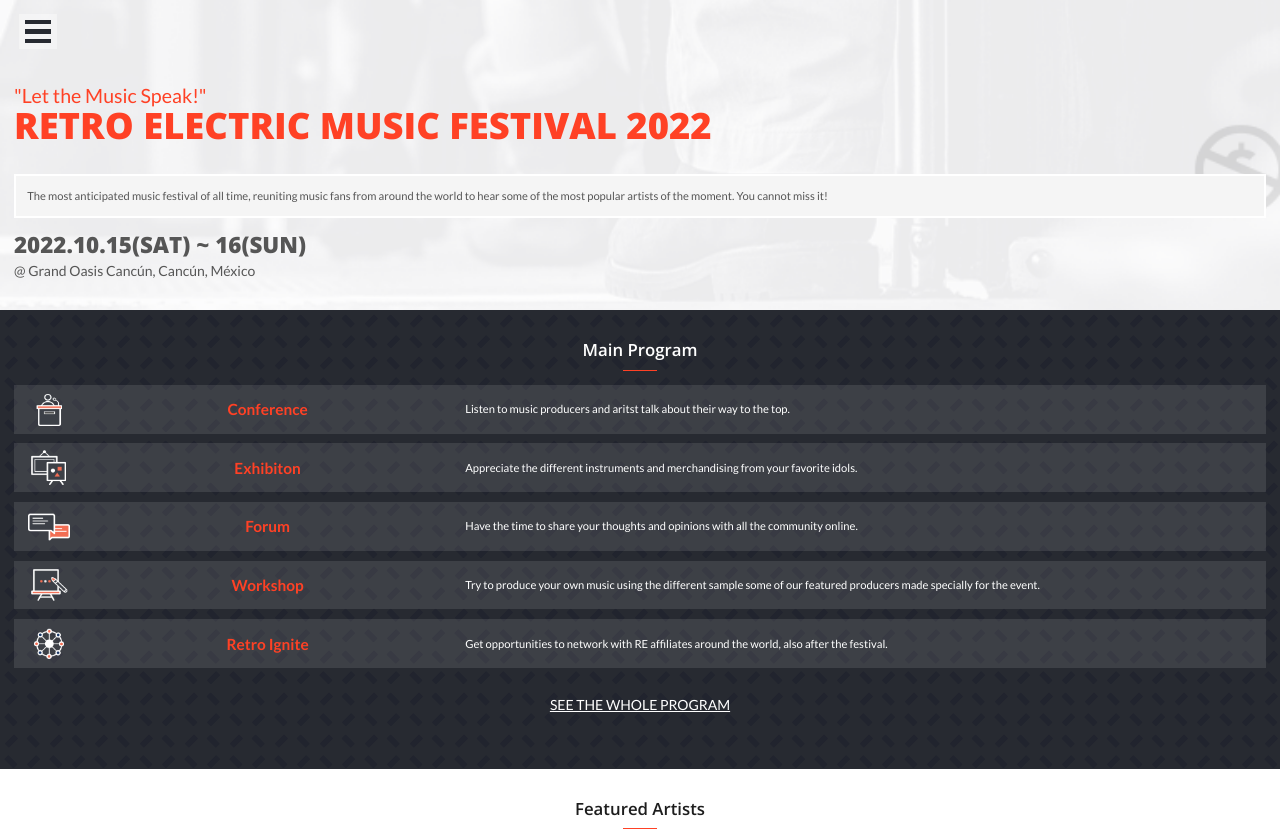
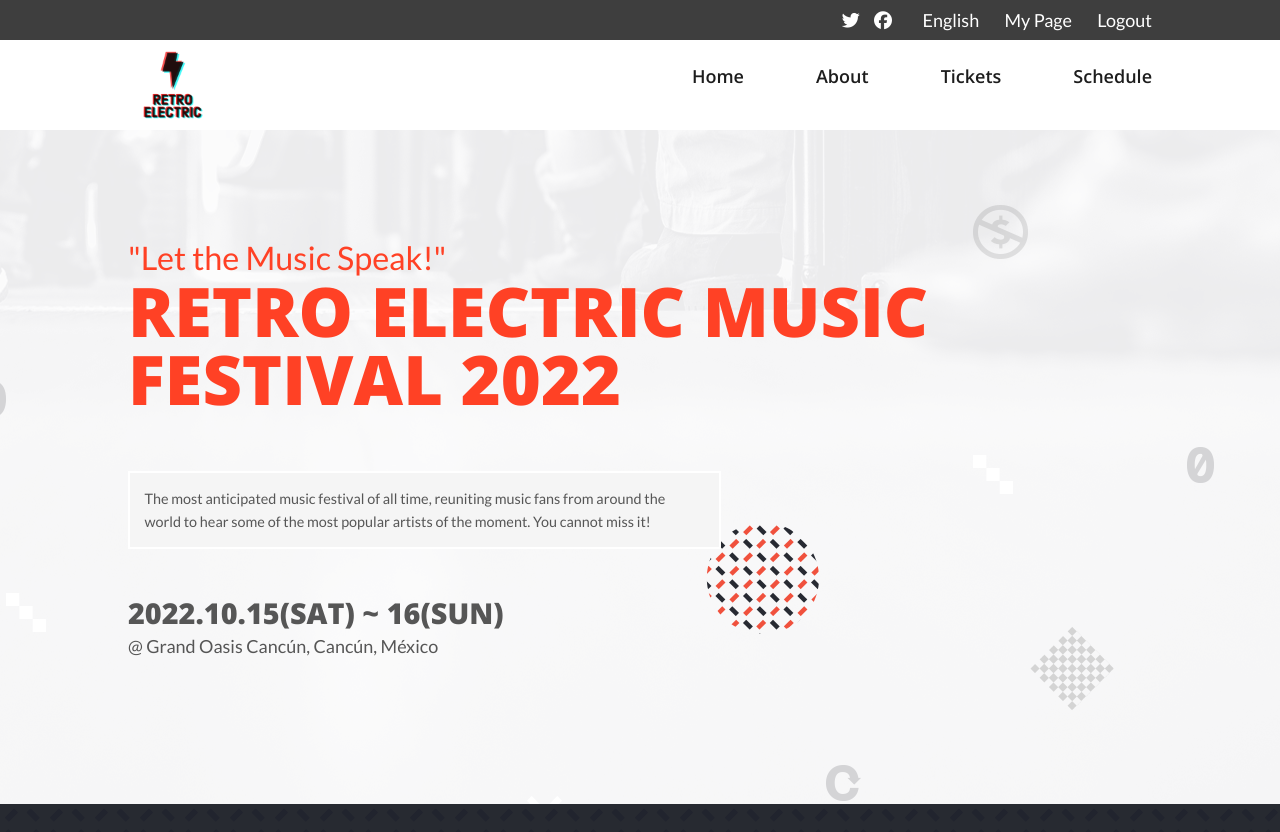
Before and after one commit to SlowKingV/conference-page, a website: page index.html in a window 1280 px wide. Shown: the top 832 px of the page. Drawn offline with nearby package versions, Linux system fonts and the light colour scheme.

Commit message:
Add desktop styles for index page

```diff
--- a/css/custom_properties.css
+++ b/css/custom_properties.css
@@ -1,11 +1,13 @@
 :root {
   /* Font Properties */
-  --nav-links-fs: 2em;
+  --nav-links-fs: 1.7em;
+  --small-links-fs: 1em;
   --title1-ff: 'Open Sans', sans-serif;
   --title1-fs: 2.6em;
   --title2-fs: 1.2em;
   --title2-fw: 600;
   --title3-fs: 1.1em;
+  --slogan-fs: 1.4em;
   --subtitle-fs: 0.8em;
   --description-fs: 0.7em;
   --content-ff: 'Lato', sans-serif;
@@ -28,4 +30,12 @@
 
   /* Spacing */
   --root-padding: 1em;
+  --desktop-max-width: 1024px;
 }
+
+@media (min-width: 768px) {
+  :root {
+    --title1-fs: 3.8em;
+    --slogan-fs: 1.8em
+  }
+}
--- a/css/footer.css
+++ b/css/footer.css
@@ -30,3 +30,26 @@
 #footer .logo {
   width: 3em;
 }
+
+@media (min-width: 768px) {
+  #partner .img {
+    width: 10%;
+  }
+
+  #footer {
+    padding-right: 5em;
+  }
+
+  #footer .left-box {
+    justify-content: flex-end;
+  }
+
+  #footer .logo {
+    width: 5em;
+    margin-right: 10em;
+  }
+
+  .notice br {
+    display: none;
+  }
+}
--- a/css/global.css
+++ b/css/global.css
@@ -1,7 +1,7 @@
 @import url('custom_properties.css');
 
 html {
-  font-size: 14px;
+  font-size: 18px;
   overflow-x: hidden;
 }
 
@@ -76,6 +76,10 @@ figure {
   margin: 0;
 }
 
+.d-none {
+  display: none !important;
+}
+
 .container {
   box-sizing: border-box;
   width: 100vw;
@@ -83,6 +87,6 @@ figure {
 
 .slogan {
   color: var(--main-active);
-  font-size: 1.4em;
+  font-size: var(--slogan-fs);
   font-style: normal;
 }
--- a/css/home.css
+++ b/css/home.css
@@ -109,3 +109,67 @@
   color: var(--main-active);
   margin-left: 0.5em;
 }
+
+@media (min-width: 768px) {
+  .container {
+    background: url('../assets/main_big.png') top no-repeat, var(--splash-bg);
+  }
+
+  #headline {
+    margin: 0 auto 6em auto;
+    max-width: var(--desktop-max-width);
+  }
+
+  .boxed {
+    margin-bottom: 3em;
+    max-width: 560px;
+  }
+
+  .program-events {
+    flex-direction: row;
+    gap: 0.3em;
+    height: 13em;
+    margin: 0 auto 4em auto;
+    max-width: var(--desktop-max-width);
+  }
+
+  .program-events .event {
+    flex-direction: column;
+    gap: 0;
+    justify-content: center;
+    padding: 1em;
+    width: 20%;
+    height: 100%;
+  }
+
+  .event .icon, .event .name {
+    margin-bottom: 1em;
+  }
+
+  .event .name {
+    flex: none;
+  }
+
+  .event .description {
+    text-align: center;
+  }
+
+  .event-info {
+    margin: 0;
+  }
+
+  .artists-list {
+    display: flex;
+    flex-wrap: wrap;
+    margin: 0 auto;
+    max-width: var(--desktop-max-width);
+  }
+
+  .artist {
+    width: 50%;
+  }
+
+  .more {
+    display: none;
+  }
+}
--- a/css/nav_menu.css
+++ b/css/nav_menu.css
@@ -1,9 +1,18 @@
+.toolbar {
+  display: none;
+}
+
 .main-menu {
   position: relative;
 }
 
+.main-menu .logo {
+  display: none;
+}
+
 .nav-container {
-  background-color: #000;
+  background-color: var(--dark-bg);
+  box-sizing: border-box;
   font-family: var(--title1-ff);
   height: 100vh;
   left: 0;
@@ -14,8 +23,12 @@
   z-index: -100;
 }
 
+.nav-container .link-wrap {
+  margin-bottom: 1em;
+}
+
 .nav-container .links {
-  margin-top: 3em;
+  margin-top: 5em;
 }
 
 .nav-container .link {
@@ -25,27 +38,90 @@
   text-decoration: none;
 }
 
-.nav-container .link:hover {
-  color: var(--main-active);
+.link:hover {
+  color: var(--main-active) !important;
 }
 
 .burger-icon {
+  align-items: center;
   background-color: #ffffff60;
+  color: #000;
   cursor: pointer;
   display: flex;
   flex-direction: column;
-  height: 1.7em;
-  justify-content: space-between;
+  font-size: 1.5em;
+  height: 1em;
+  justify-content: center;
   left: 1em;
-  margin-left: 5px;
   padding: 0.4em;
   position: fixed;
   top: 1em;
-  width: 1.9em;
+  width: 1em;
   z-index: 100;
 }
 
-.bar {
-  background-color: var(--dark-bg);
-  height: 20%;
+@media (min-width: 768px) {
+  .toolbar {
+    background-color: var(--section-bg);
+    display: block
+  }
+
+  .socials .link {
+    font-size: var(--small-links-fs);
+    margin: 0 0.3em;
+  }
+
+  .items {
+    display: flex;
+    justify-content: flex-end;
+    gap: 1.4em;
+    margin: 0 auto;
+    max-width: var(--desktop-max-width);
+    padding: 0.5em 0;
+  }
+
+  .toolbar .link {
+    color: var(--light-text);
+    text-decoration: none;
+  }
+
+  .main-menu {
+    display: flex;
+    height: 5em;
+    justify-content: space-between;
+    margin: 0 auto;
+    max-width: var(--desktop-max-width);
+  }
+
+  .main-menu .logo {
+    display: block;
+    height: 100%;
+  }
+
+  .nav-container {
+    align-items: center;
+    background-color: unset;
+    display: flex;
+    height: unset;
+    padding: 0;
+    position: static;
+    width: unset;
+    z-index: unset;
+  }
+
+  .nav-container .links {
+    display: flex;
+    gap: 4em;
+    margin: 0;
+  }
+
+  .nav-container .link {
+    color: var(--dark-text);
+    font-size: var(--small-links-fs);
+    font-weight: 600;
+  }
+
+  .burger-icon {
+    display: none;
+  }
 }
--- a/index.html
+++ b/index.html
@@ -19,8 +19,19 @@
 
 <body>
   <header>
-    <div class="toolbar"></div>
+    <div class="toolbar">
+      <ul class="items">
+        <li class="socials item">
+          <a href="#" class="link"><i class="fa-brands fa-twitter"></i></a>
+          <a href="#" class="link"><i class="fa-brands fa-facebook"></i></a>
+        </li>
+        <li class="item"><a href="#" class="link">English</a></li>
+        <li class="item"><a href="#" class="link">My Page</a></li>
+        <li class="item"><a href="#" class="link">Logout</a></li>
+      </ul>
+    </div>
     <nav class="main-menu">
+      <a href="index.html" class="img-wrap"><img class="logo" src="./assets/logo.png" alt=""></a>
       <div class="nav-container">
         <ul class="links">
           <li class="link-wrap"><a href="index.html" class="link">Home</a></li>
@@ -30,9 +41,8 @@
         </ul>
       </div>
       <div class="burger-icon" id="menu-btn">
-        <div class="bar"></div>
-        <div class="bar"></div>
-        <div class="bar"></div>
+        <i class="fa-solid fa-bars"></i>
+        <i class="fa-solid fa-xmark d-none"></i>
       </div>
     </nav>
   </header>
@@ -48,36 +58,36 @@
       <h2 class="program-title">Main Program</h2>
       <ul class="program-events">
         <li class="event">
-          <img src="./assets/program_icon_01.png" alt="" class="icon">
-          <h3 class="name">Conference</h3>
-          <p class="description">Listen to music producers and aritst talk about their way to the top.</p>
+          <img src="./assets/program_icon_01.png" alt="" class="icon event-info">
+          <h3 class="name event-info">Conference</h3>
+          <p class="description event-info">Listen to music producers and aritst talk about their way to the top.</p>
         </li>
         <li class="event">
-          <img src="./assets/program_icon_02.png" alt="" class="icon">
-          <h3 class="name">Exhibiton</h3>
-          <p class="description">Appreciate the different instruments and merchandising from your favorite idols.</p>
+          <img src="./assets/program_icon_02.png" alt="" class="icon event-info">
+          <h3 class="name event-info">Exhibiton</h3>
+          <p class="description event-info">Appreciate the different instruments and merchandising from your favorite idols.</p>
         </li>
         <li class="event">
-          <img src="./assets/program_icon_03.png" alt="" class="icon">
-          <h3 class="name">Forum</h3>
-          <p class="description">Have the time to share your thoughts and opinions with all the community online.</p>
+          <img src="./assets/program_icon_03.png" alt="" class="icon event-info">
+          <h3 class="name event-info">Forum</h3>
+          <p class="description event-info">Have the time to share your thoughts and opinions with all the community online.</p>
         </li>
         <li class="event">
-          <img src="./assets/program_icon_04.png" alt="" class="icon">
-          <h3 class="name">Workshop</h3>
-          <p class="description">Try to produce your own music using the different sample some of our featured producers made specially for the event.</p>
+          <img src="./assets/program_icon_04.png" alt="" class="icon event-info">
+          <h3 class="name event-info">Workshop</h3>
+          <p class="description event-info">Try to produce your own music using the different sample some of our featured producers made specially for the event.</p>
         </li>
         <li class="event">
-          <img src="./assets/program_icon_05.png" alt="" class="icon">
-          <h3 class="name">Retro Ignite</h3>
-          <p class="description">Get opportunities to network with RE affiliates around the world, also after the festival.</p>
+          <img src="./assets/program_icon_05.png" alt="" class="icon event-info">
+          <h3 class="name event-info">Retro Ignite</h3>
+          <p class="description event-info">Get opportunities to network with RE affiliates around the world, also after the festival.</p>
         </li>
       </ul>
       <a href="javascript:void(0)" class="see-more">SEE THE WHOLE PROGRAM</a>
     </section>
     <section id="featured">
       <h2>Featured Artists</h2>
-      <ul class="astists-list">
+      <ul class="artists-list">
         <li class="artist">
           <figure class="img-wrap"><img src="https://via.placeholder.com/300.png" alt="" class="img"></figure>
           <div class="info">
@@ -141,7 +151,10 @@
     </section>
     <footer id="footer">
       <div class="left-box"><img src="./assets/logo.png" alt="" class="logo"></div>
-      <div class="right-box"><p class="notice">2022 Retro Electric.<br>Some Rights Reserved.</p></div>
+      <div class="right-box">
+        <p class="notice">2022 Retro Electric. <br>Some Rights Reserved.</p>
+        <p class="extra-notice">Lorem ipsum dolor sit amet consectetur adipisicing elit. Voluptates cumque hic eos, ipsum ullam facere distinctio maiores quibusdam consectetur reprehenderit vel qui modi fuga odit nam accusantium ducimus sit commodi.</p>
+      </div>
     </footer>
   </main>
 
--- a/js/main.js
+++ b/js/main.js
@@ -4,7 +4,26 @@ const menuBtn = document.getElementById('menu-btn');
 const menuClosers = Array.from(document.querySelectorAll('.nav-container .link'));
 menuClosers.push(mainContainer);
 
-menuBtn.addEventListener('click', () => { mainContainer.classList.toggle('move-out'); });
+const menuBtnToggle = () => {
+  const children = menuBtn.children;
+
+  if (mainContainer.classList.contains('move-out')) {
+    children[0].classList.add('d-none');
+    children[1].classList.remove('d-none');
+  } else {
+    children[0].classList.remove('d-none');
+    children[1].classList.add('d-none');
+  }
+}
+
+menuBtn.addEventListener('click', () => {
+  mainContainer.classList.toggle('move-out');
+  menuBtnToggle();
+});
+
 menuClosers.forEach((element) => {
-  element.addEventListener('click', () => { mainContainer.classList.remove('move-out'); });
+  element.addEventListener('click', () => {
+    mainContainer.classList.remove('move-out');
+    menuBtnToggle();
+  });
 });
```
Also changed, not shown: about.html (+14 -4 lines).
